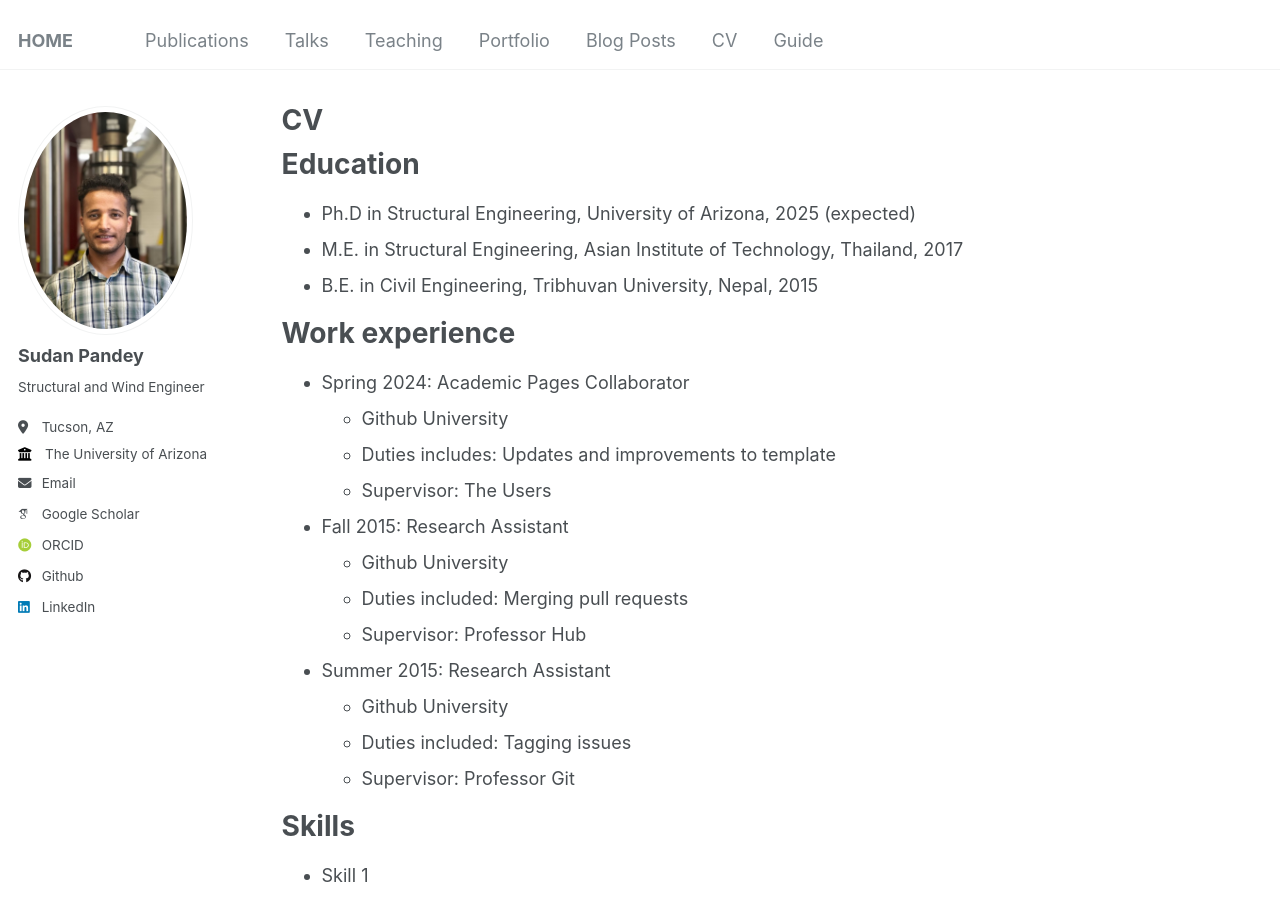
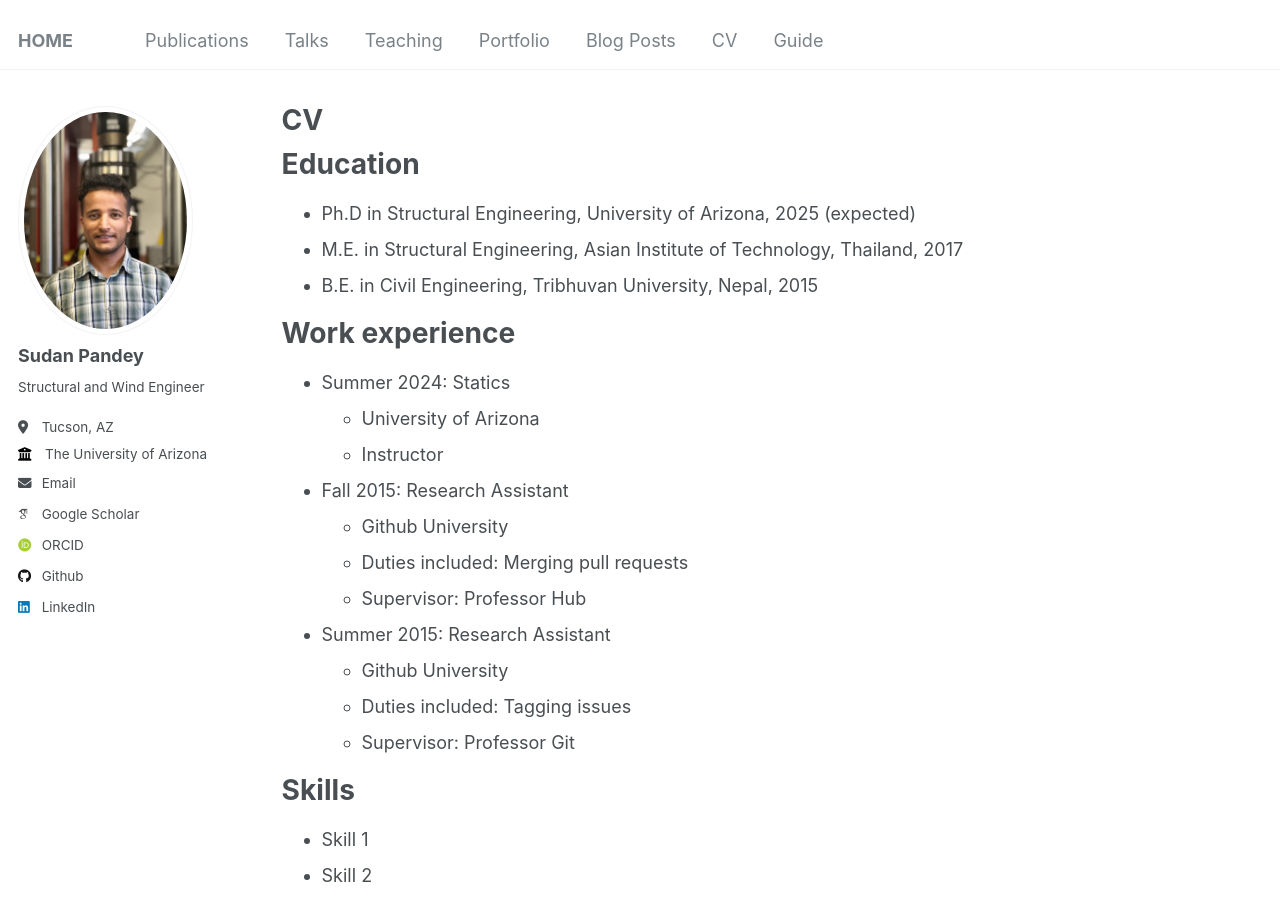
Before and after one commit to pdy-sdn/pandeysudan.github.io, a Jekyll site: the page built from _pages/cv.md, in a window 1280 px wide and 900 px high. Built offline with Jekyll 4.4.1, drawn with Linux system fonts in a browser that asks for light colours; some web fonts are replaced.

Commit message:
Update cv.md

```diff
--- a/_pages/cv.md
+++ b/_pages/cv.md
@@ -17,10 +17,9 @@ Education
 
 Work experience
 ======
-* Spring 2024: Academic Pages Collaborator
-  * Github University
-  * Duties includes: Updates and improvements to template
-  * Supervisor: The Users
+* Summer 2024: Statics
+  * University of Arizona
+  * Instructor
 
 * Fall 2015: Research Assistant
   * Github University
```
